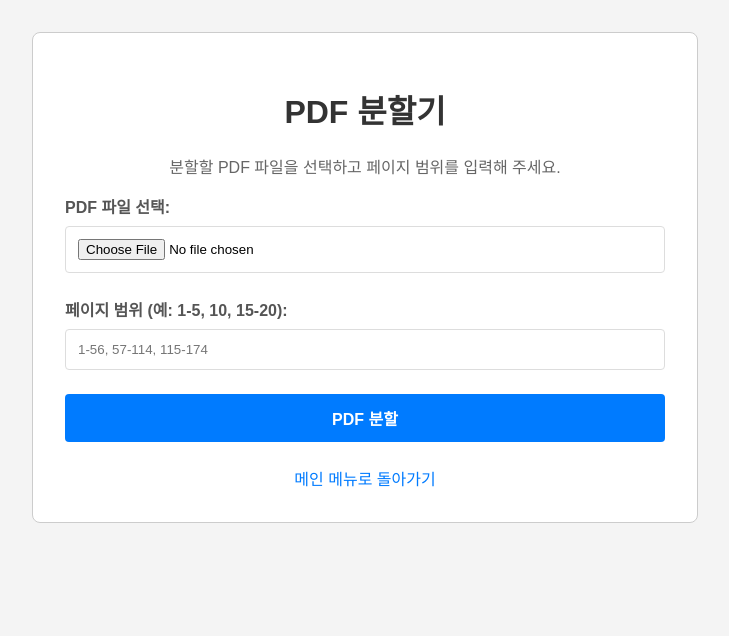
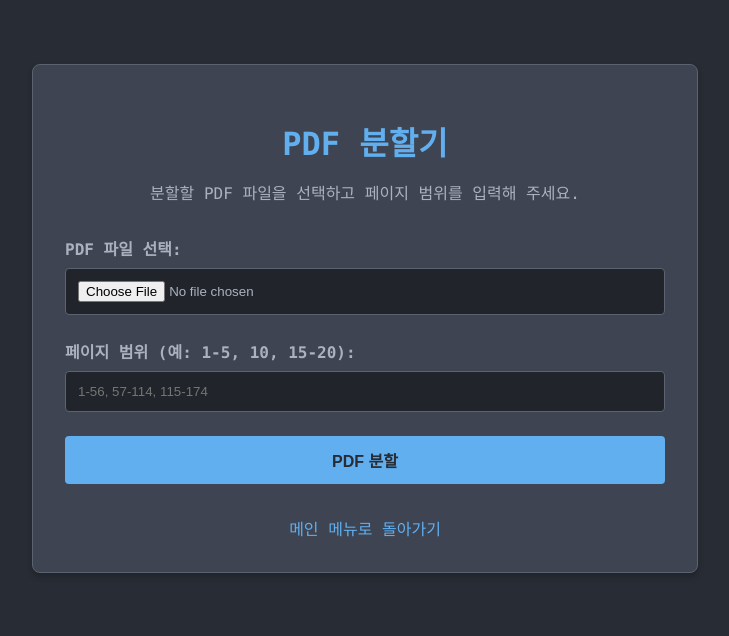
Before and after one commit to NASEEL4013/my-pdf-editor, a Flask app: page /pdf_splitter in a window 1280 px wide. Shown: the top 636 px of the page, without its empty margins (275-1004 px from the left). Run offline with Flask 3, Linux system fonts and the light colour scheme; some libraries are stand-ins or nearby versions.

Commit message:
spinner and UI design

```diff
--- a/templates/pdf_splitter.html
+++ b/templates/pdf_splitter.html
@@ -6,18 +6,115 @@
     <title>PDF 분할기</title>
     <link rel="stylesheet" href="https://cdnjs.cloudflare.com/ajax/libs/font-awesome/5.15.4/css/all.min.css">
     <style>
-        body { font-family: Arial, sans-serif; margin: 2rem; background-color: #f4f4f4; }
-        .container { max-width: 600px; margin: 0 auto; padding: 2rem; background-color: white; border: 1px solid #ccc; border-radius: 8px; }
-        h1 { color: #333; text-align: center; }
-        p { text-align: center; color: #666; }
-        .form-group { margin-bottom: 1.5rem; }
-        label { display: block; margin-bottom: 0.5rem; font-weight: bold; color: #555; }
-        input[type="file"], input[type="text"] { width: 100%; padding: 0.75rem; box-sizing: border-box; border: 1px solid #ddd; border-radius: 4px; }
-        #submit-btn { display: block; width: 100%; background-color: #007bff; color: white; padding: 0.75rem; border: none; border-radius: 4px; cursor: pointer; font-size: 1rem; font-weight: bold; }
-        #submit-btn:hover { background-color: #0056b3; }
-        .back-link { display: block; text-align: center; margin-top: 1.5rem; color: #007bff; text-decoration: none; }
-        .back-link:hover { text-decoration: underline; }
-        .loading { display: none; text-align: center; margin-top: 1.5rem; font-size: 1.2rem; color: #007bff; }
+        body {
+            font-family: 'Consolas', 'Courier New', monospace;
+            background-color: #282c34;
+            color: #abb2bf;
+            margin: 0;
+            padding: 2rem;
+        }
+        .container {
+            max-width: 600px;
+            margin: 2rem auto;
+            padding: 2rem;
+            background-color: #3e4451;
+            border: 1px solid #5c6370;
+            border-radius: 8px;
+            box-shadow: 0 4px 6px rgba(0, 0, 0, 0.2);
+        }
+        h1 {
+            color: #61afef;
+            text-align: center;
+            font-size: 2rem;
+            margin-bottom: 0.5rem;
+        }
+        p {
+            text-align: center;
+            color: #abb2bf;
+            margin-bottom: 2rem;
+        }
+        .form-group {
+            margin-bottom: 1.5rem;
+        }
+        label {
+            display: block;
+            margin-bottom: 0.5rem;
+            font-weight: bold;
+            color: #abb2bf;
+        }
+        input[type="file"], input[type="text"] {
+            width: 100%;
+            padding: 0.75rem;
+            box-sizing: border-box;
+            background-color: #21252b;
+            color: #abb2bf;
+            border: 1px solid #5c6370;
+            border-radius: 4px;
+        }
+        input[type="file"]:focus, input[type="text"]:focus {
+            outline: none;
+            border-color: #61afef;
+        }
+        #submit-btn {
+            display: block;
+            width: 100%;
+            background-color: #61afef;
+            color: #282c34;
+            padding: 0.75rem;
+            border: none;
+            border-radius: 4px;
+            cursor: pointer;
+            font-size: 1rem;
+            font-weight: bold;
+            transition: background-color 0.3s;
+        }
+        #submit-btn:hover {
+            background-color: #528cbe;
+        }
+        .back-link {
+            display: block;
+            text-align: center;
+            margin-top: 2rem;
+            color: #61afef;
+            text-decoration: none;
+            transition: color 0.3s;
+        }
+        .back-link:hover {
+            text-decoration: underline;
+            color: #528cbe;
+        }
+
+        /* 새로운 로딩 스피너 스타일 */
+        .loading-container {
+            display: none;
+            flex-direction: column;
+            align-items: center;
+            justify-content: center;
+            position: fixed;
+            top: 0;
+            left: 0;
+            width: 100%;
+            height: 100%;
+            background-color: rgba(0, 0, 0, 0.7);
+            z-index: 1000;
+        }
+        .spinner {
+            border: 8px solid #5c6370;
+            border-top: 8px solid #61afef;
+            border-radius: 50%;
+            width: 60px;
+            height: 60px;
+            animation: spin 1s linear infinite;
+        }
+        .loading-text {
+            color: white;
+            margin-top: 1rem;
+            font-size: 1.2rem;
+        }
+        @keyframes spin {
+            0% { transform: rotate(0deg); }
+            100% { transform: rotate(360deg); }
+        }
     </style>
 </head>
 <body>
@@ -37,12 +134,12 @@
             <button type="submit" id="submit-btn">PDF 분할</button>
         </form>
 
-        <div class="loading" id="loading-message">
-            처리 중입니다... 잠시만 기다려주세요. <br>
-            <i class="fas fa-spinner fa-spin"></i>
-        </div>
+        <a href="/" class="back-link">메인 메뉴로 돌아가기</a>
+    </div>
 
-        <a href="/" class="back-link">메인 메뉴로 돌아가기</a>
+    <div class="loading-container" id="loading-container">
+        <div class="spinner"></div>
+        <div class="loading-text" id="progress-text">0%</div>
     </div>
 
     <script src="https://cdn.jsdelivr.net/npm/pdf-lib@1.17.1/dist/pdf-lib.min.js"></script>
@@ -53,28 +150,34 @@
         const fileInput = document.getElementById('pdf_file');
         const pageRangesInput = document.getElementById('page_ranges');
         const submitBtn = document.getElementById('submit-btn');
-        const loadingMessage = document.getElementById('loading-message');
+        const loadingContainer = document.getElementById('loading-container');
+        const progressText = document.getElementById('progress-text');
 
         form.addEventListener('submit', async (e) => {
-            e.preventDefault(); // <-- 이 코드가 페이지 새로고침을 막아줍니다!
+            e.preventDefault();
             showLoading();
 
             try {
                 const file = fileInput.files[0];
                 const pageRangesStr = pageRangesInput.value;
 
+                progressText.innerText = "0%";
                 const fileReader = new FileReader();
                 fileReader.readAsArrayBuffer(file);
 
                 fileReader.onload = async () => {
+                    progressText.innerText = "10%";
                     const arrayBuffer = fileReader.result;
                     const pdfDoc = await PDFLib.PDFDocument.load(arrayBuffer);
                     const totalPages = pdfDoc.getPageCount();
 
+                    progressText.innerText = "30%";
                     const pageRanges = pageRangesStr.split(',').map(s => s.trim());
                     const splitPdfs = [];
 
-                    for (const range of pageRanges) {
+                    const totalRanges = pageRanges.length;
+                    for (let i = 0; i < totalRanges; i++) {
+                        const range = pageRanges[i];
                         const newPdf = await PDFLib.PDFDocument.create();
                         let pagesToCopy = [];
 
@@ -83,8 +186,8 @@
                             const start = parseInt(startStr, 10);
                             const end = parseInt(endStr, 10);
                             if (start > 0 && end >= start && end <= totalPages) {
-                                for (let i = start - 1; i < end; i++) {
-                                    pagesToCopy.push(i);
+                                for (let j = start - 1; j < end; j++) {
+                                    pagesToCopy.push(j);
                                 }
                             }
                         } else {
@@ -102,8 +205,12 @@
                                 data: await newPdf.save()
                             });
                         }
+                        // 진행률 업데이트 (30% 이후)
+                        const currentProgress = 30 + Math.floor(((i + 1) / totalRanges) * 60);
+                        progressText.innerText = `${currentProgress}%`;
                     }
 
+                    progressText.innerText = "90%";
                     if (splitPdfs.length > 0) {
                         const zip = new JSZip();
                         splitPdfs.forEach(pdf => {
@@ -122,24 +229,25 @@
                     } else {
                         alert("유효한 페이지 범위가 없어 분할에 실패했습니다.");
                     }
-
+                    progressText.innerText = "100%";
                 };
             } catch (error) {
                 alert("파일 처리 중 오류가 발생했습니다: " + error.message);
                 console.error(error);
             } finally {
-                hideLoading();
+                // 다운로드 후 2초 뒤 로딩 화면 숨김
+                setTimeout(hideLoading, 2000);
             }
         });
 
         function showLoading() {
             submitBtn.disabled = true;
-            loadingMessage.style.display = 'block';
+            loadingContainer.style.display = 'flex';
         }
 
         function hideLoading() {
             submitBtn.disabled = false;
-            loadingMessage.style.display = 'none';
+            loadingContainer.style.display = 'none';
         }
     </script>
 </body>
```
Also changed, not shown: templates/index.html (+40 -8 lines).
